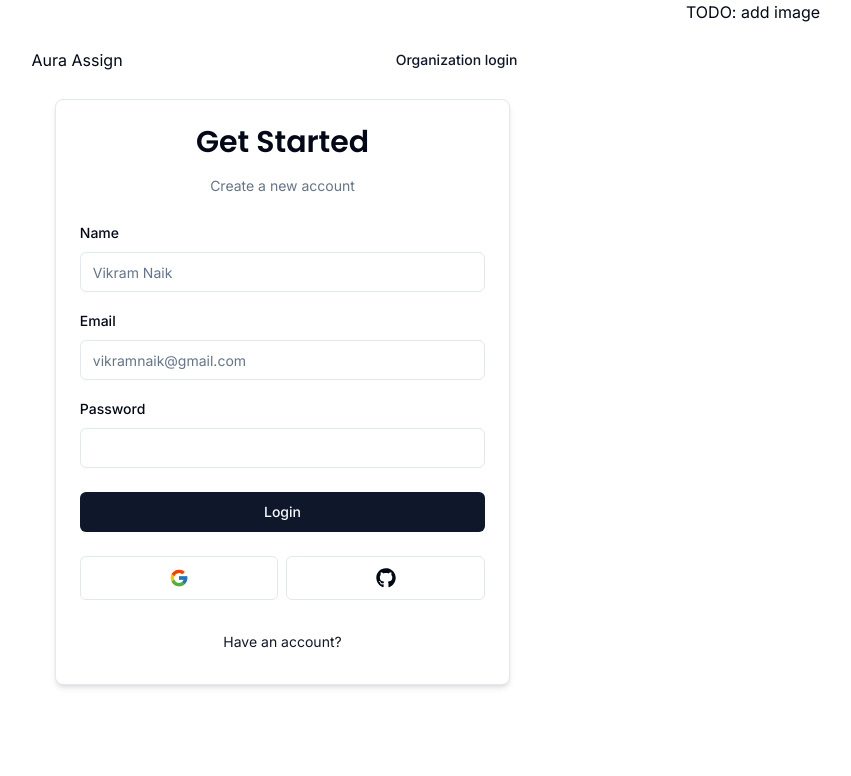
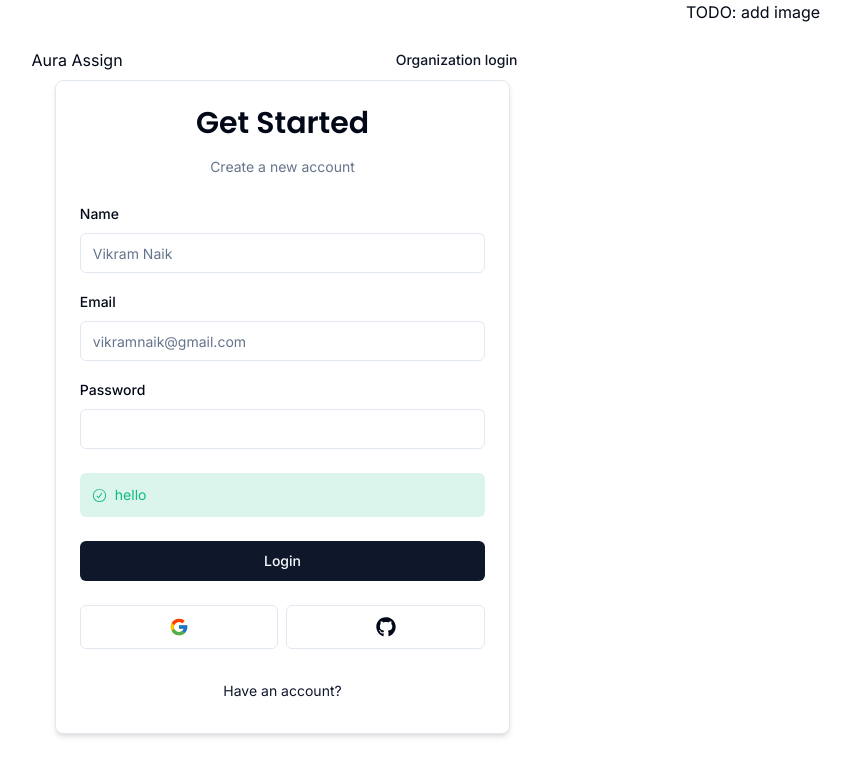
Before and after one commit to VikramNaik26/Aura-Assign, a Next.js app: page /user/register in a window 1280 px wide. Shown: the top 776 px of the page, without its empty margins (121-972 px from the left). Built offline with nearby package versions, Linux system fonts and the light colour scheme.

Commit message:
fix(ui): add form success and error message component

```diff
--- /dev/null
+++ b/components/FormError.tsx
@@ -0,0 +1,18 @@
+import { ExclamationTriangleIcon } from "@radix-ui/react-icons"
+
+interface FormErrorProps {
+  message?: string
+}
+
+export const FormError = ({
+  message
+}: FormErrorProps) => {
+  if (!message) return null
+
+  return (
+    <div className="bg-destructive/15 p-3 rounded-md flex items-center gap-x-2 text-sm text-destructive">
+      <ExclamationTriangleIcon />
+      <p>{message}</p>
+    </div>
+  )
+}
--- /dev/null
+++ b/components/FormSuccess.tsx
@@ -0,0 +1,18 @@
+import { CheckCircledIcon } from "@radix-ui/react-icons"
+
+interface FormSuccessProps {
+  message?: string
+}
+
+export const FormSuccess = ({
+  message
+}: FormSuccessProps) => {
+  if (!message) return null
+
+  return (
+    <div className="bg-emerald-500/15 p-3 rounded-md flex items-center gap-x-2 text-sm text-emerald-500">
+      <CheckCircledIcon />
+      <p>{message}</p>
+    </div>
+  )
+}
--- a/components/auth/RegisterForm.tsx
+++ b/components/auth/RegisterForm.tsx
@@ -16,6 +16,8 @@ import {
 import { CardWrapper } from "@/components/auth/CardWrapper"
 import { Input } from "@/components/ui/input"
 import { Button } from "@/components/ui/button"
+import { FormError } from "@/components/FormError"
+import { FormSuccess } from "@/components/FormSuccess"
 
 export const RegisterForm = () => {
   const form = useForm<z.infer<typeof RegisterSchema>>({
@@ -95,6 +97,8 @@ export const RegisterForm = () => {
               )}
             />
           </div>
+          <FormSuccess message="hello" />
+          <FormError message="" />
           <Button
             type="submit"
             className="w-full"
--- a/package.json
+++ b/package.json
@@ -10,6 +10,7 @@
   },
   "dependencies": {
     "@hookform/resolvers": "^3.6.0",
+    "@radix-ui/react-icons": "^1.3.0",
     "@radix-ui/react-label": "^2.0.2",
     "@radix-ui/react-slot": "^1.0.2",
     "class-variance-authority": "^0.7.0",
```
Also changed, not shown: 1 other file (tests, documents, lock files or other folders).
